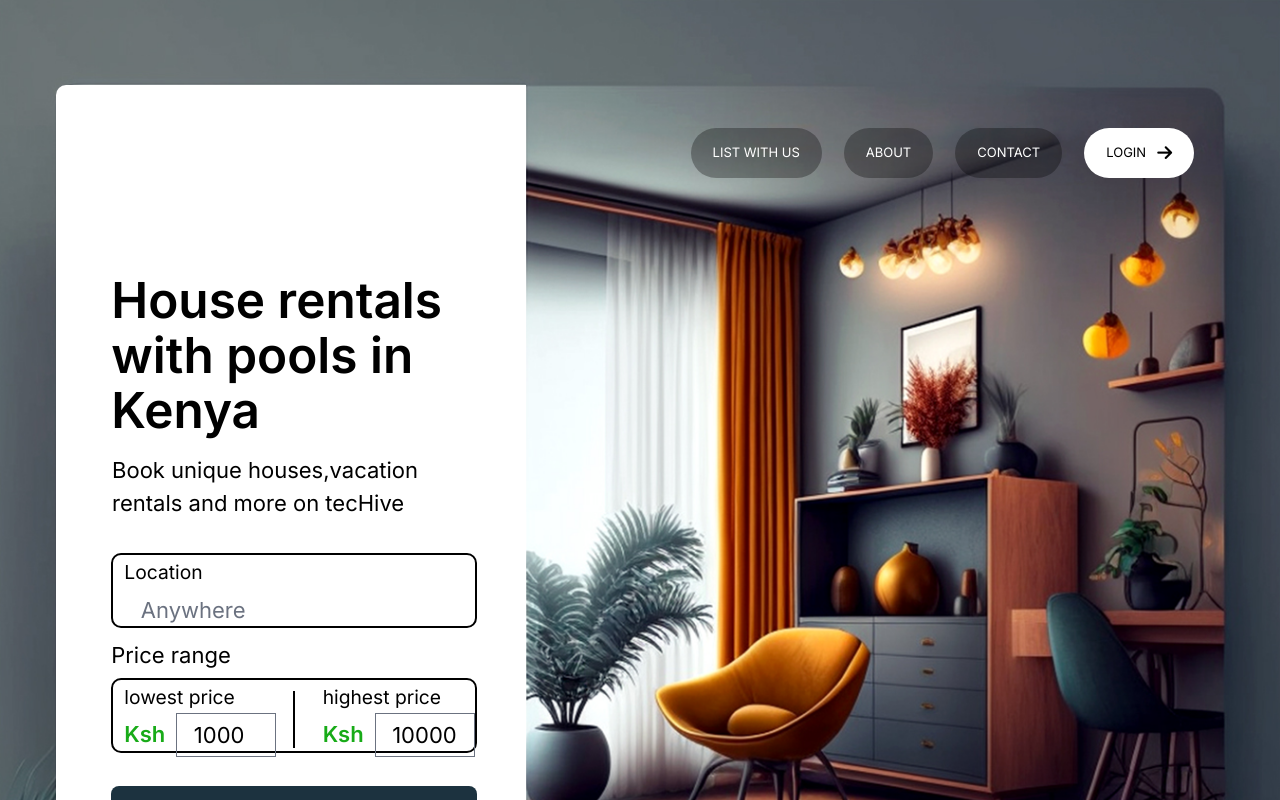
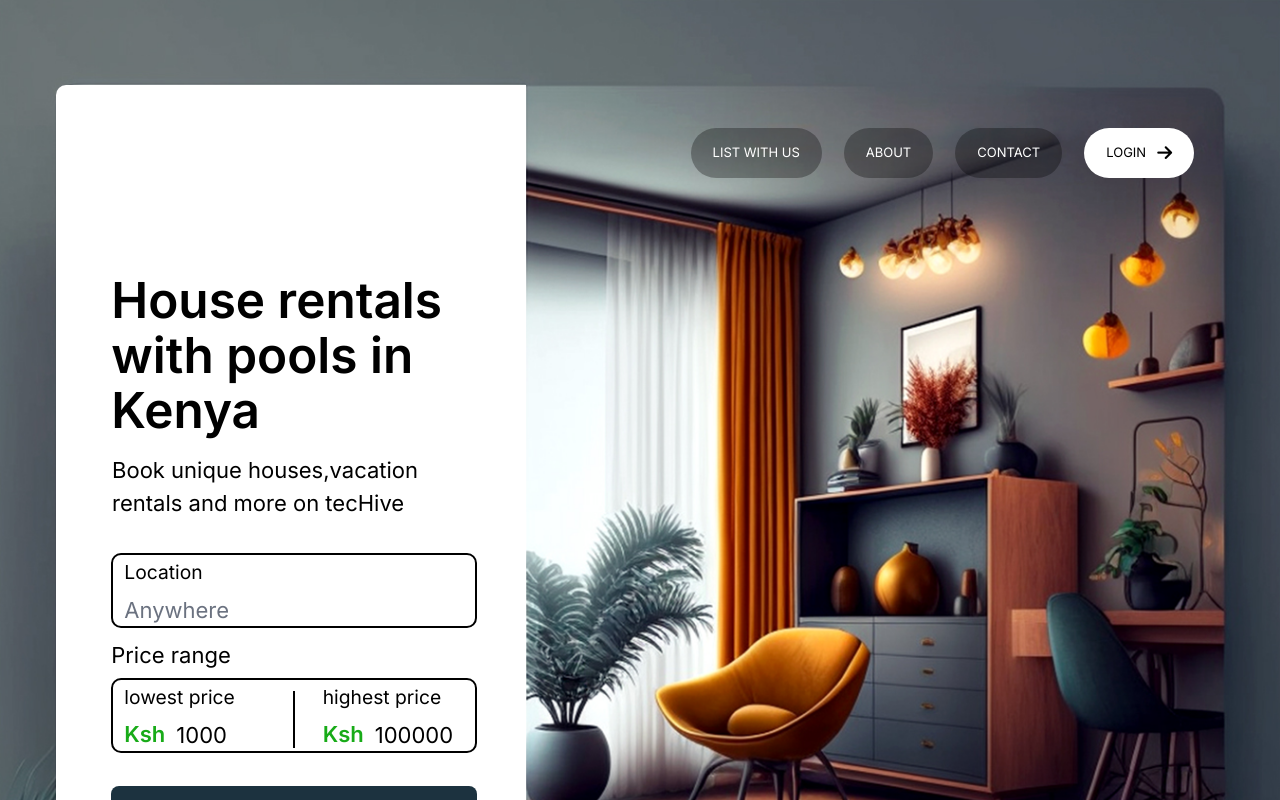
Before and after one commit to Developer-Square/Apartment-Hunting-Site, a React (Vite) app: page / in a window 1280 px wide. Shown: the top 800 px of the page. Built offline with nearby package versions, Linux system fonts and the light colour scheme.

Commit message:
fix: remove the extra height from Menu, Filters and SearchBar page

```diff
--- a/src/components/home/Menu.tsx
+++ b/src/components/home/Menu.tsx
@@ -55,7 +55,7 @@ const Menu = ({
         position: 'absolute',
         top: 0,
         backgroundColor: '#FFFFFF',
-        height: '100vh',
+        height: '100%',
         width: '100%',
         zIndex: '10',
         ...props,
--- a/src/components/home/Search.tsx
+++ b/src/components/home/Search.tsx
@@ -21,7 +21,7 @@ const InputRange = ({
         value={value}
         onChange={(e) => setValue(parseInt(e.target.value))}
         placeholder={placeholder}
-        className='w-full h-[44px] outline-none ml-2 bg-transparent'
+        className='w-full h-[44px] p-0 border-none outline-none ml-2 bg-transparent'
       />
     </div>
   </div>
@@ -75,7 +75,7 @@ const Search = () => {
                 seterror(''), setlocation(e.target.value);
               }}
               placeholder='Anywhere'
-              className='w-full h-[44px] outline-none border-none ml-2 bg-transparent'
+              className='w-full h-[44px] shadow-transparent p-0 border-transparent !outline-none border-none ml-2 bg-transparent'
             />
           </div>
           <span className='text-xs my-2 text-red-600'>{error}</span>
--- a/src/components/view-apartments/Filters.tsx
+++ b/src/components/view-apartments/Filters.tsx
@@ -89,10 +89,11 @@ const Filters = ({
         width: '100%',
         zIndex: '10',
         borderRadius: '1rem',
+        overflowY: 'hidden',
         ...props,
       }}
     >
-      <div className='max-w-[370px] mx-auto'>
+      <div className='xm:max-w-[330px] max-w-[360px] mx-auto'>
         <div className='flex items-center'>
           <i
             className='fa-solid fa-xmark text-xl mt-5 cursor-pointer'
--- a/src/pages/Home.tsx
+++ b/src/pages/Home.tsx
@@ -39,14 +39,21 @@ const Home = () => {
             <MenuBars setMenu={setShow} />
             <Menu show={show} setShow={setShow} />
           </div>
+          {/* Hide other components when the Menu is open, to reduce the height of the page */}
+          {!show ? (
+            <>
               <div className='hidden lg:block'>
                 <DesktopMenu />
                 <Search />
               </div>
               <LandingSection />
+            </>
+          ) : null}
         </div>
       </div>
       {/* Other Sections */}
+      {/* Same as above, hide other components when the Menu is open */}
+      {!show ? (
         <div className='amenities pt-10 xm:pt-14 sm:pt-8'>
           <div className='max-w-[330px] xm:max-w-[360px] sm:max-w-[600px] md:max-w-[720px] lg:max-w-[850px] xl:max-w-[1045px] 2xl:max-w-[1200px] mx-auto w-full'>
             <PopularAmenitiesSection />
@@ -57,6 +64,7 @@ const Home = () => {
             <Footer />
           </div>
         </div>
+      ) : null}
     </section>
   );
 };
--- a/src/pages/ViewApartments.tsx
+++ b/src/pages/ViewApartments.tsx
@@ -39,10 +39,13 @@ const ViewApartmentsPage = () => {
           <Filters show={showFilters} setShow={setshowFilters} />
         </>
       )}
-      <div className='text-white'>
-        <Map />
-        <Apartments />
-      </div>
+      {/* Hide other components when the SearchBar or Filters is open, to reduce the height of the page */}
+      {!showFilters || !showSearhBar ? (
+        <div className='text-white'>
+          <Map />
+          <Apartments />
+        </div>
+      ) : null}
     </section>
   );
 };
```
Lines whose indentation alone changed are shown as unchanged.
